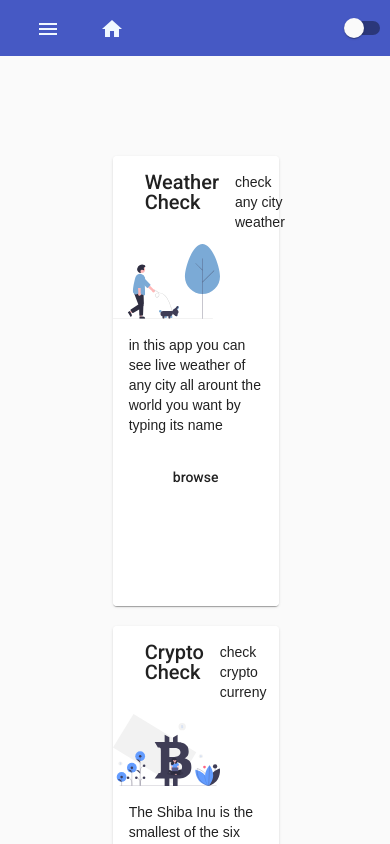
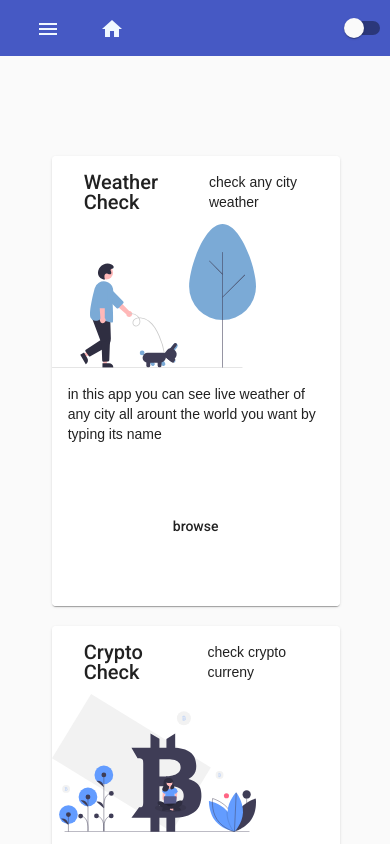
Before and after one commit to Alihkz1/template_with_angular, an Angular app: page /#/menu in a window 390 px wide. Both pictures are taken after a click on the button "start". Built offline with nearby package versions, Linux system fonts and the light colour scheme; a web font is replaced by a local one.

Commit message:
responsive for manu

```diff
--- a/src/app/menu/components/menu/menu.component.scss
+++ b/src/app/menu/components/menu/menu.component.scss
@@ -9,3 +9,13 @@
 img {
   width: 80%;
 }
+
+@media screen and (max-width: 770px) {
+  .row {
+    width: 80%;
+    margin-left: 10%;
+  }
+  .mat-card__global {
+    background-color: rgb(233, 159, 255);
+  }
+}
```
